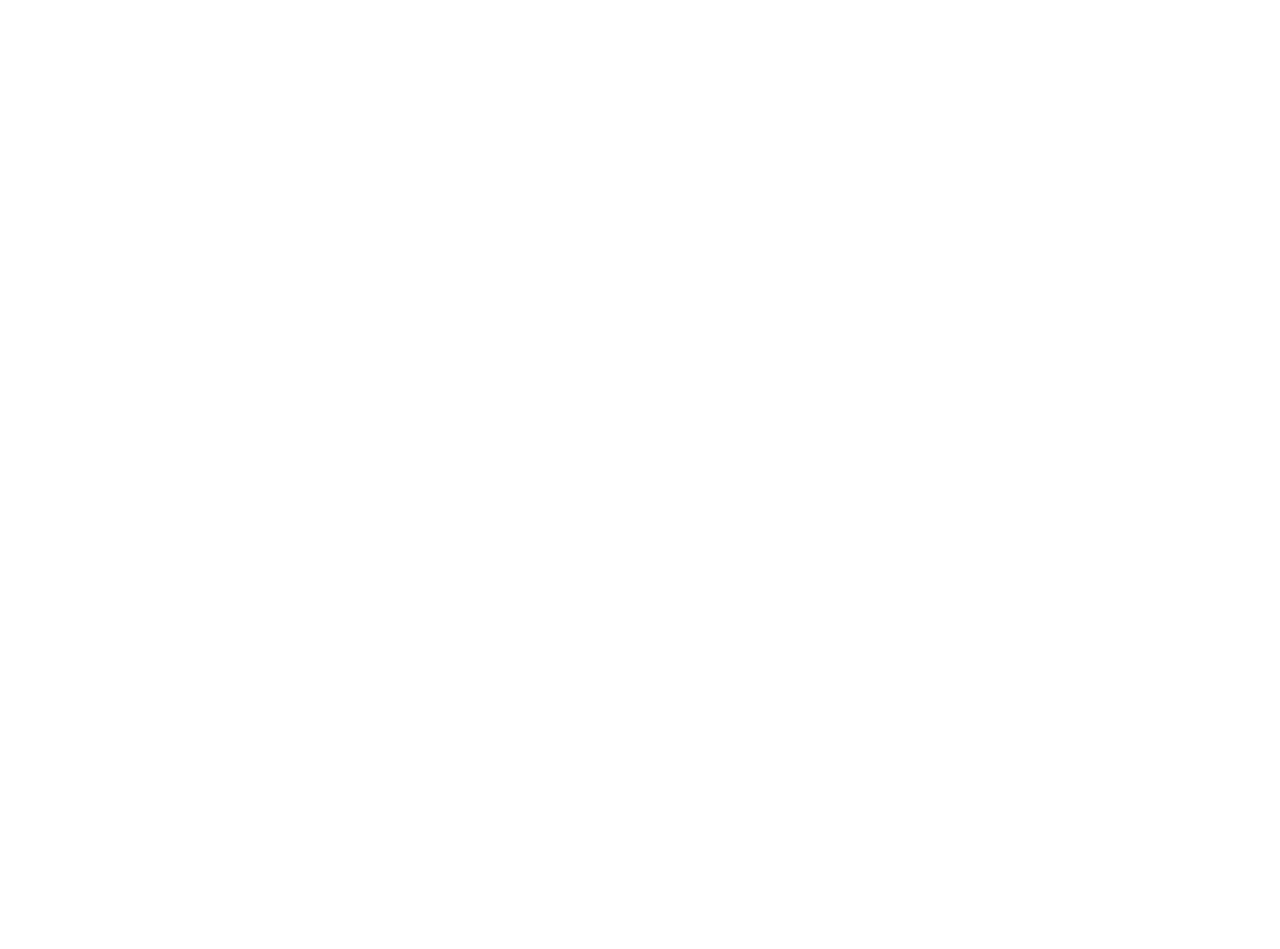
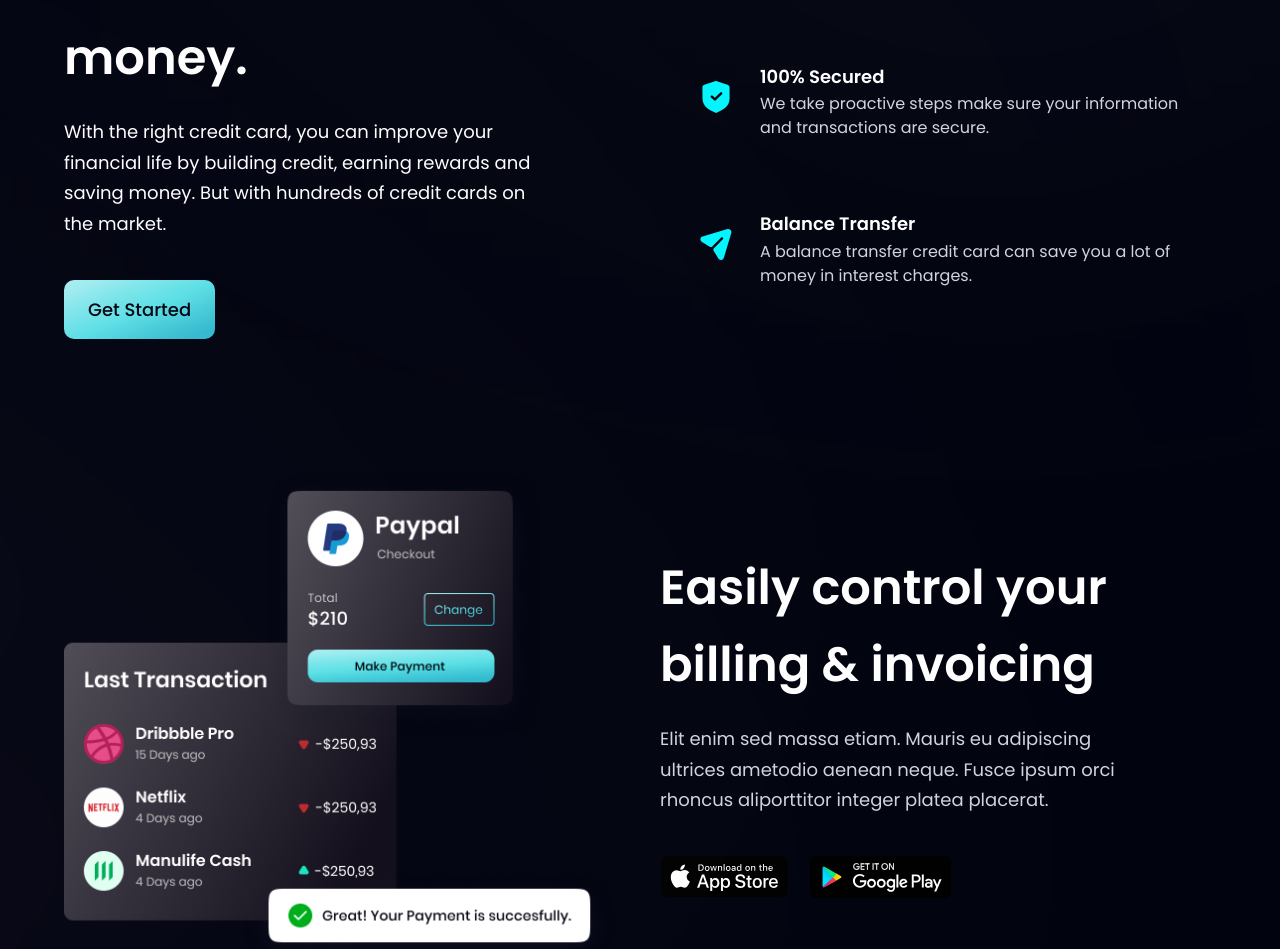
Before and after one commit to SamamaKarim092/Modern-Bank-App, a React (Vite) app: page / in a window 1280 px wide. Shown: the part 1143-2092 px from the top of the page. Before the commit the page ends 945 px from the top, so only its background shows below. Built offline with nearby package versions, Linux system fonts and the light colour scheme.

Commit message:
Make the billing section

```diff
--- a/src/App.jsx
+++ b/src/App.jsx
@@ -1,5 +1,5 @@
 import styles from './style'
-import { Navbar , Hero , Stats , Billing , CardDeal , Clients , CTA , Footer } from './components';
+import { Navbar , Hero , Stats , Billing , CardDeal , Clients , CTA , Footer  , Business} from './components';
 
 const App = () => {
   return (
@@ -23,6 +23,13 @@
       <div className={`bg-primary ${styles.paddingX} ${styles.flexStart}`}>
         <div className={`${styles.boxWidth}`}>
           <Stats />
+        </div>
+      </div>
+
+      {/* Business Section */}
+      <div className={`bg-primary ${styles.paddingX} ${styles.flexStart}`}>
+        <div className={`${styles.boxWidth}`}>
+          <Business />
         </div>
       </div>
 
--- a/src/components/Billing.jsx
+++ b/src/components/Billing.jsx
@@ -1,9 +1,34 @@
-const billing = () => {
-  return (
-    <div>
+import { apple, bill, google } from "../assets";
+import styles, { layout } from "../style";
 
+const Billing = () => (
+  <section id="product" className={layout.sectionReverse}>
+    <div className={layout.sectionImgReverse}>
+      <img src={bill} alt="billing" className="w-[100%] h-[100%] relative z-[5]" />
+
+      {/* gradient start */}
+      <div className="absolute z-[3] -left-1/2 top-0 w-[50%] h-[50%] rounded-full white__gradient" />
+      <div className="absolute z-[0] w-[50%] h-[50%] -left-1/2 bottom-0 rounded-full pink__gradient" />
+      {/* gradient end */}
     </div>
-  )
-}
 
-export default billing
+    <div className={layout.sectionInfo}>
+      <h2 className={styles.heading2}>
+        Easily control your <br className="sm:block hidden" /> billing &
+        invoicing
+      </h2>
+      <p className={`${styles.paragraph} max-w-[470px] mt-5 text-gray-300` }>
+        Elit enim sed massa etiam. Mauris eu adipiscing ultrices ametodio
+        aenean neque. Fusce ipsum orci rhoncus aliporttitor integer platea
+        placerat.
+      </p>
+
+      <div className="flex flex-row flex-wrap sm:mt-10 mt-6">
+        <img src={apple} alt="google_play" className="w-[128.86px] h-[42.05px] object-contain mr-5 cursor-pointer" />
+        <img src={google} alt="google_play" className="w-[144.17px] h-[43.08px] object-contain cursor-pointer" />
+      </div>
+    </div>
+  </section>
+);
+
+export default Billing;
--- a/src/components/Business.jsx
+++ b/src/components/Business.jsx
@@ -1,11 +1,45 @@
-import React from 'react'
+import { features } from "../constants";
+import styles, { layout } from "../style";
+import Button from "./Button";
 
-const Business = () => {
-  return (
-    <div>
+const FeatureCard = ({ icon, title, content, index }) => (
+  <div className={`flex flex-row p-6 rounded-[20px] ${index !== features.length - 1 ? "mb-6" : "mb-0"} feature-card text-gray-300`}>
+    <div className={`w-[64px] h-[64px] rounded-full ${styles.flexCenter} bg-dimBlue`}>
+      <img src={icon} alt="star" className="w-[50%] h-[50%] object-contain" />
+    </div>
+    <div className="flex-1 flex flex-col ml-3">
+      <h4 className="font-poppins font-semibold text-white text-[18px] leading-[23.4px] mb-1">
+        {title}
+      </h4>
+      <p className="font-poppins font-normal text-dimWhite text-[16px] leading-[24px]">
+        {content}
+      </p>
+    </div>
+  </div>
+);
 
+const Business = () =>  (
+  <section id="features" className={layout.section}>
+    <div className={layout.sectionInfo}>
+      <h2 className={styles.heading2}>
+        You do the business, <br className="sm:block hidden" /> we’ll handle
+        the money.
+      </h2>
+      <p className={`${styles.paragraph} max-w-[470px] mt-5 text-white`}>
+        With the right credit card, you can improve your financial life by
+        building credit, earning rewards and saving money. But with hundreds
+        of credit cards on the market.
+      </p>
+
+      <Button styles={`mt-10`} />
     </div>
-  )
-}
 
-export default Business
+    <div className={`${layout.sectionImg} flex-col`}>
+      {features.map((feature, index) => (
+        <FeatureCard key={feature.id} {...feature} index={index} />
+      ))}
+    </div>
+  </section>
+);
+
+export default Business;
--- a/src/components/Button.jsx
+++ b/src/components/Button.jsx
@@ -1,11 +1,9 @@
-import React from 'react'
+import React from "react";
 
-const Button = () => {
-  return (
-    <div>
+const Button = ({ styles }) => (
+  <button type="button" className={`py-4 px-6 font-poppins font-medium text-[18px] text-primary bg-blue-gradient rounded-[10px] outline-none ${styles}`}>
+    Get Started
+  </button>
+);
 
-    </div>
-  )
-}
-
-export default Button
+export default Button;
```
